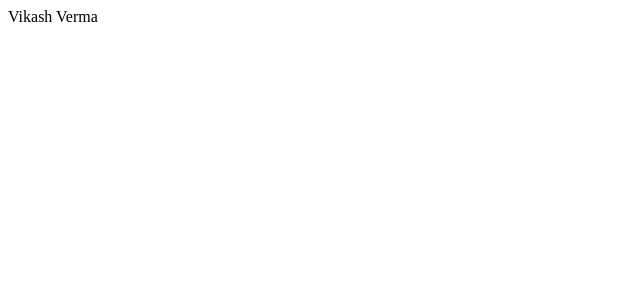
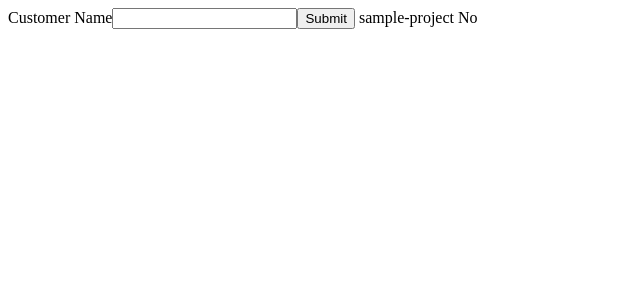
Before and after one commit to vikash-verma-profile/Dot-Net-Sep-2022-Conz, an Angular app in the folder Angular-Labs/sample-project/: page / in a window 1280 px wide. Shown: the top 300 px of the page, without its empty margins (0-640 px from the left). Built offline with nearby package versions, Linux system fonts and the light colour scheme.

Commit message:
intial setup

```diff
--- a/Angular-Labs/sample-project/src/app/app.component.html
+++ b/Angular-Labs/sample-project/src/app/app.component.html
@@ -1 +1,14 @@
-Vikash Verma
+Customer Name<input [(ngModel)]="CustomerModel.CustomerName" type="text" />
+<input  type="button" value="Submit" (click)="showCustomer()"/>
+
+{{title}}
+{{CustomerModel.CustomerName}}
+
+<!--
+
+    []=>property Binding
+    ()=>event Binding
+    [()]=>2 way bindings
+-->
+
+{{1!=1?'Hello':'No'}}
--- a/Angular-Labs/sample-project/src/app/app.component.ts
+++ b/Angular-Labs/sample-project/src/app/app.component.ts
@@ -1,4 +1,6 @@
 import { Component } from '@angular/core';
+import { Customer } from './app.customerModel';
+
 
 @Component({
   selector: 'app-root',
@@ -7,4 +9,12 @@ import { Component } from '@angular/core';
 })
 export class AppComponent {
   title = 'sample-project';
+
+  //object of customer type
+  CustomerModel:Customer=new Customer();
+
+  showCustomer(){
+    console.log('HI');
+    console.log(this.CustomerModel.CustomerName);
+  }
 }
--- /dev/null
+++ b/Angular-Labs/sample-project/src/app/app.customerModel.ts
@@ -0,0 +1,3 @@
+export class Customer{
+    CustomerName:string=''
+}
--- a/Angular-Labs/sample-project/src/app/app.module.ts
+++ b/Angular-Labs/sample-project/src/app/app.module.ts
@@ -1,4 +1,5 @@
 import { NgModule } from '@angular/core';
+import { FormsModule } from '@angular/forms';
 import { BrowserModule } from '@angular/platform-browser';
 
 import { AppRoutingModule } from './app-routing.module';
@@ -10,6 +11,7 @@ import { AppComponent } from './app.component';
   ],
   imports: [
     BrowserModule,
+    FormsModule,
     AppRoutingModule
   ],
   providers: [],
```
Also changed, not shown: Angular-Labs/sample-project/src/assets/image.jpg (added), 1 other file (tests, documents, lock files or other folders).
